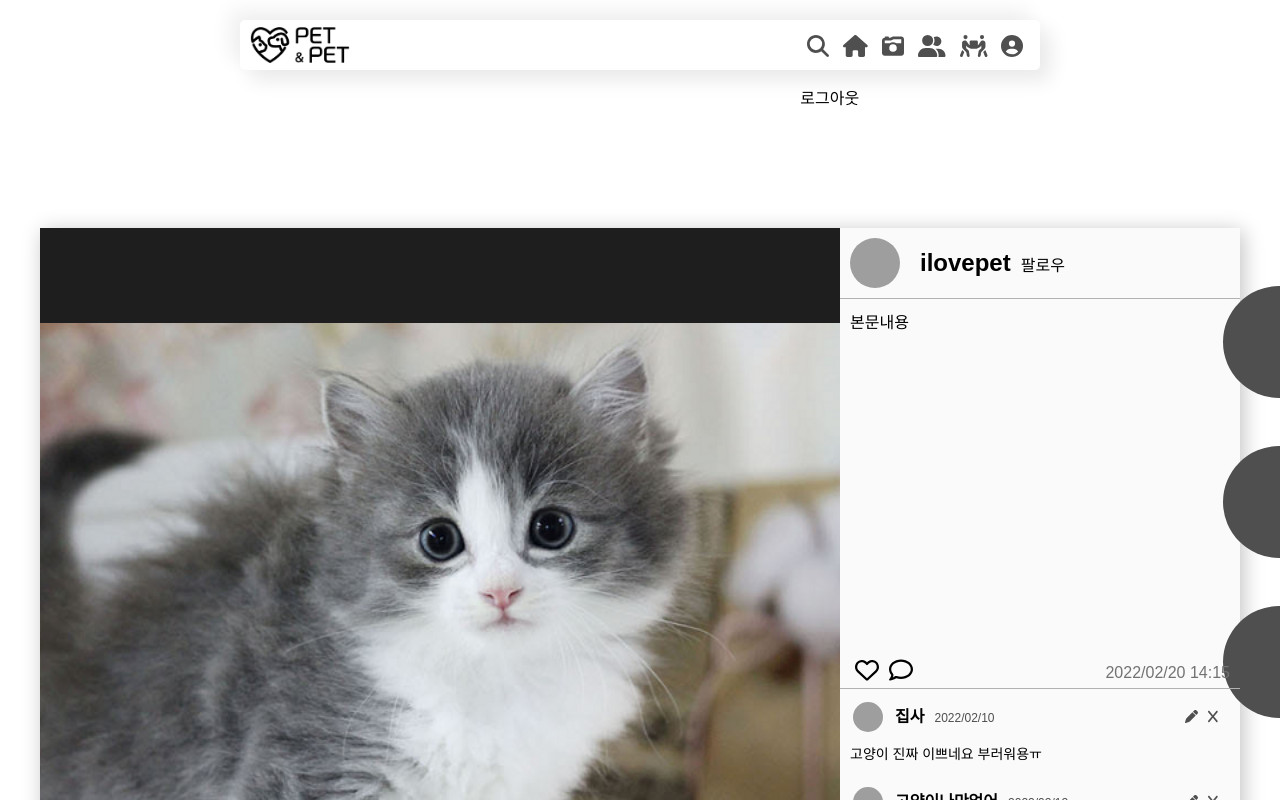
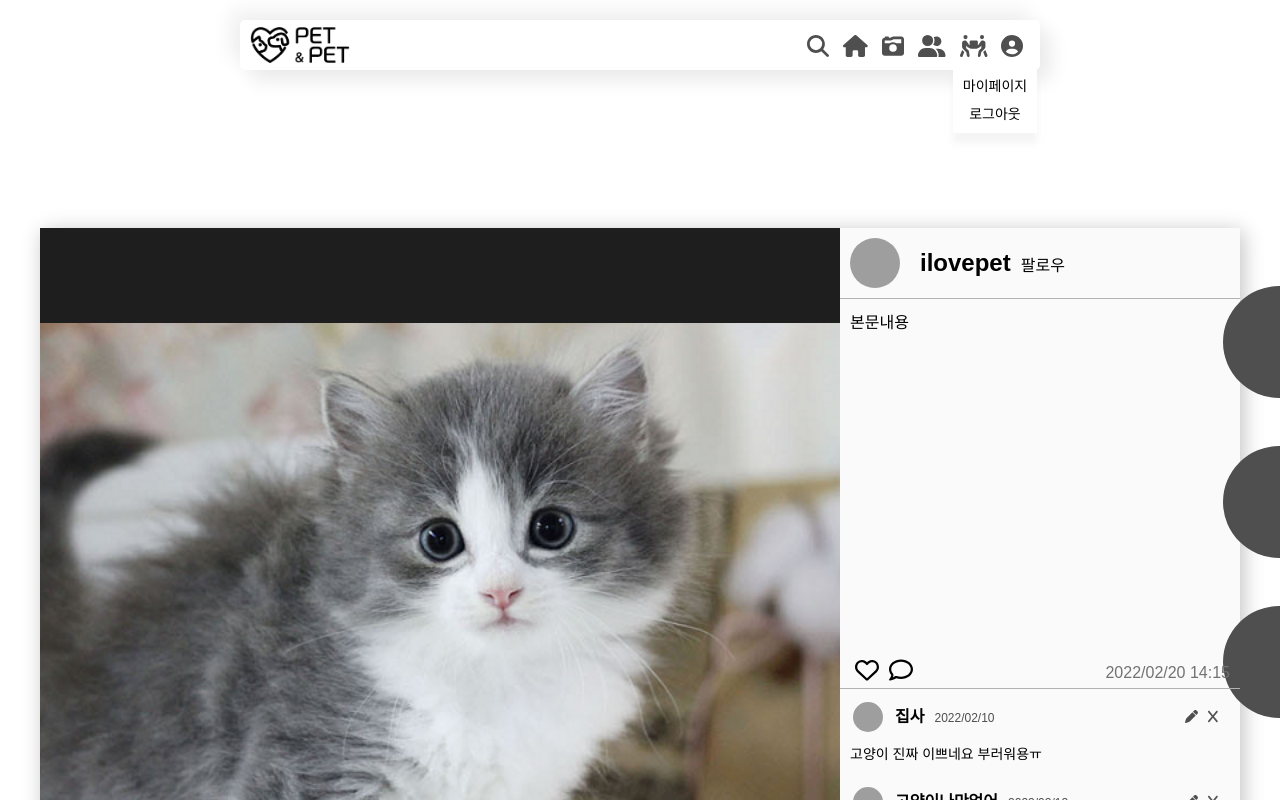
Before and after one commit to lee-goeun/final_project, a React (Create React App) app in the folder client/: page / in a window 1280 px wide. Both pictures are taken after a click on the icon 1012 px from the left and 46 px from the top of the page. Shown: the top 800 px of the page. Built offline with nearby package versions, Linux system fonts and the light colour scheme; grey boxes are pictures that could not be loaded; a web font is replaced by a local one.

Commit message:
헤더 -> 드롭메뉴(마이페이지, 로그아웃) 추가

```diff
--- a/client/src/App.js
+++ b/client/src/App.js
@@ -19,9 +19,6 @@ function App() {
         path="/post/"
         element={
           <>
-            <PostContainer />
-            <MiniPostContainer />
-            <MiniPostContainer />
             <MiniPostContainer />
           </>
         }
--- a/client/src/components/Header.jsx
+++ b/client/src/components/Header.jsx
@@ -22,7 +22,6 @@ const HeaderStyle = Styled.div`
   border-radius: 5px;
   margin: 20px auto 20px auto;
   padding: 0 10px;
-
   display: flex;
   justify-content: space-between;
   }
@@ -71,6 +70,26 @@ const HeaderStyle = Styled.div`
   .main-search:focus {
     border: 1px solid var(--accent-default);
     background-color: white;
+  }
+  .drop-menu{
+    position: relative;
+    bottom: 7px;
+    left: 152.5px;
+    width: fit-content;
+    height: fit-content;
+    background-color: white;
+    padding: 5px 10px ;
+    text-align: center;
+    box-shadow: 0 10px 7px #e4e4e467;
+  }
+  .drop-menu > p{
+    line-height: 28px;
+    font-size: 14px;
+    cursor: pointer;
+    transition: 0.3s;
+  }
+  .drop-menu > p:hover{
+    color: var(--accent-default);
   }
 `;
 
@@ -139,8 +158,13 @@ const Header = () => {
               }}
             />
             {showDropMenu ? (
-              <div>
-                <p>로그아웃</p>
+              <div className="drop-menu">
+                <p>
+                  <Link to="/mypost">마이페이지</Link>
+                </p>
+                <p>
+                  <Link to="/login">로그아웃</Link>
+                </p>
               </div>
             ) : null}
           </div>
--- a/client/src/index.css
+++ b/client/src/index.css
@@ -39,3 +39,7 @@ button {
 button:focus {
   outline: none;
 }
+a {
+  text-decoration: none;
+  color: inherit;
+}
```
